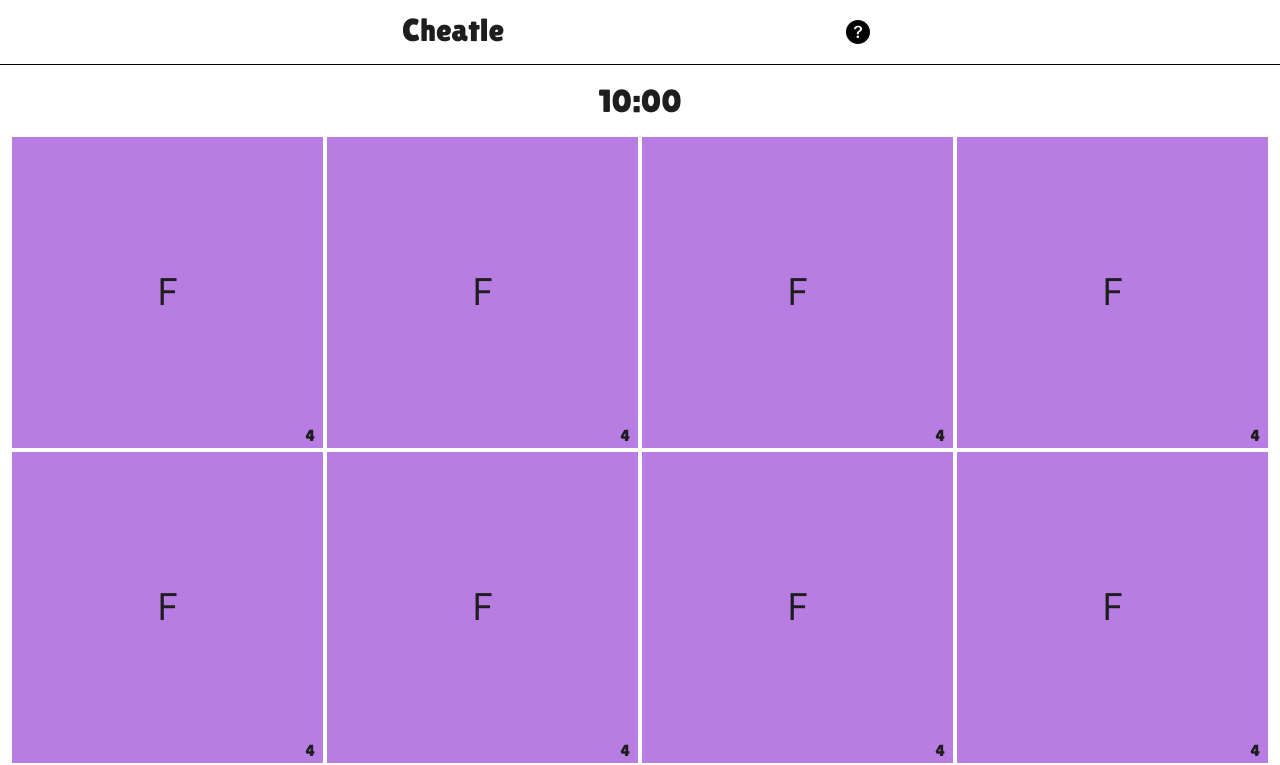
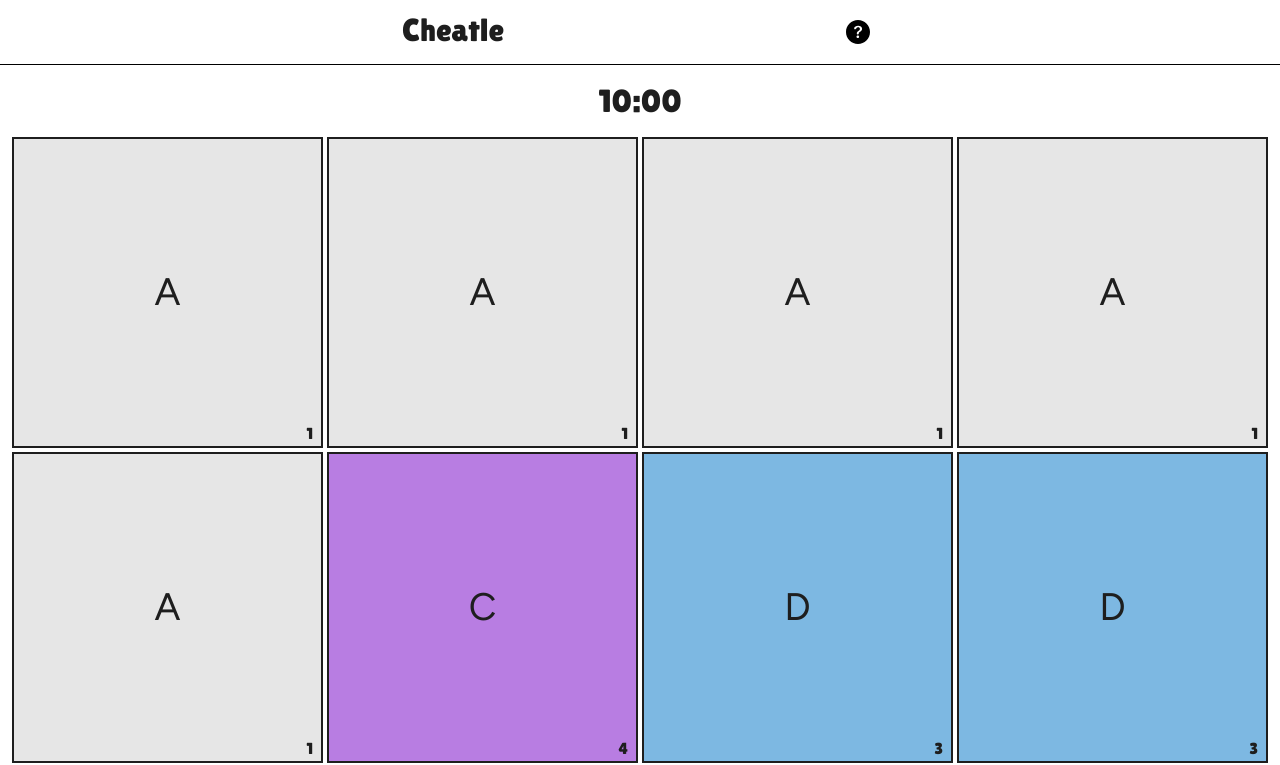
Before and after one commit to smyler3/Cheatle, a React (Vite) app: page / in a window 1280 px wide. Shown: the top 765 px of the page. Built offline with nearby package versions, Linux system fonts and the light colour scheme.

Commit message:
feat: add dice constants, and tile styling

```diff
--- a/src/components/App.tsx
+++ b/src/components/App.tsx
@@ -1,3 +1,4 @@
+import { DICE } from '../constants/dice';
 import ActionButtons from './actionButtons/ActionButtons';
 import './App.css';
 import Clock from './clock/Clock';
@@ -10,25 +11,6 @@ import LiveGuessDisplay from './liveGuessDisplay/LiveGuessDisplay';
 import SubmitButton from './submitButton/SubmitButton';
 import Tile from './tile/Tile';
 
-const TILES = [
-    { text: "F", value: 4 },
-    { text: "F", value: 4 },
-    { text: "F", value: 4 },
-    { text: "F", value: 4 },
-    { text: "F", value: 4 },
-    { text: "F", value: 4 },
-    { text: "F", value: 4 },
-    { text: "F", value: 4 },
-    { text: "F", value: 4 },
-    { text: "F", value: 4 },
-    { text: "F", value: 4 },
-    { text: "F", value: 4 },
-    { text: "F", value: 4 },
-    { text: "F", value: 4 },
-    { text: "F", value: 4 },
-    { text: "F", value: 4 },
-];
-
 const GUESSES = [
     { word: "FFFFF", score: 14 },
     { word: "FFFFF", score: 14 },
@@ -39,14 +21,26 @@ const GUESSES = [
     { word: "FFFFF", score: 14 },
 ];
 
+const extractTilesFromDice = (dice) => {
+    const selected = [];
+
+    for (let i = 0; i < 16; i += 1) {
+        selected[i] = dice[i][0]
+    };
+
+    return selected;
+};
+
 function App() {
+    const diceValues = extractTilesFromDice(DICE);
+
     return (
         <>
             <Header />
             <main>
                 <Clock />
                 <GameBoard>
-                    {TILES.map((tile, index) => {
+                    {diceValues.map((tile, index) => {
                         return (
                             <Tile key={index} tile={tile} />
                         )
--- a/src/components/tile/Tile.module.css
+++ b/src/components/tile/Tile.module.css
@@ -4,7 +4,7 @@
     width: 100%;
     aspect-ratio: 1 / 1;
 
-    background-color: var(--grey-700);
+    border: 2px solid var(--grey-1000);
 }
 
 .text {
--- a/src/components/tile/Tile.tsx
+++ b/src/components/tile/Tile.tsx
@@ -1,10 +1,11 @@
+import { TILE_VALUE_COLOURS } from "../../constants/dice";
 import styles from "./Tile.module.css";
 
 const Tile = ({ key, tile }) => {
     return (
         <span
             className={styles.tile}
-            style={{ backgroundColor: 'var(--purple)' }}
+            style={{ backgroundColor: TILE_VALUE_COLOURS[tile.value] }}
         >
             <div
                 className={styles.text}
--- /dev/null
+++ b/src/constants/dice.ts
@@ -0,0 +1,61 @@
+const TILES = {
+    "A": { text: "A", value: 1 },
+    "B": {text: "B", value: 4 },
+    "C": { text: "C", value: 4 },
+    "D": { text: "D", value: 3 },
+    "E": { text: "E", value: 1 },
+    "F": { text: "F", value: 4 },
+    "G": { text: "G", value: 4 },
+    "H": { text: "H", value: 2 },
+    "I": { text: "I", value: 1 },
+    "J": { text: "J", value: 5 },
+    "K": { text: "K", value: 5 },
+    "L": { text: "L", value: 2 },
+    "M": { text: "M", value: 4 },
+    "N": { text: "N", value: 1 },
+    "O": { text: "O", value: 1 },
+    "P": { text: "P", value: 4 },
+    "Qu": { text: "Qu", value: 5 },
+    "R": { text: "R", value: 2 },
+    "S": { text: "S", value: 1 },
+    "T": { text: "T", value: 1 },
+    "U": { text: "U", value: 3 },
+    "V": { text: "V", value: 4 },
+    "W": { text: "W", value: 3 },
+    "X": { text: "X", value: 5 },
+    "Y": { text: "Y", value: 3 },
+    "Z": { text: "Z", value: 5 },
+};
+
+const DICE = [
+    [TILES.A, TILES.A, TILES.E, TILES.E, TILES.G, TILES.N],
+    [TILES.A, TILES.B, TILES.B, TILES.J, TILES.O, TILES.O],
+    [TILES.A, TILES.C, TILES.H, TILES.O, TILES.P, TILES.S],
+    [TILES.A, TILES.F, TILES.F, TILES.K, TILES.P, TILES.S],
+    [TILES.A, TILES.O, TILES.O, TILES.T, TILES.T, TILES.W],
+    [TILES.C, TILES.I, TILES.M, TILES.O, TILES.T, TILES.U],
+    [TILES.D, TILES.E, TILES.I, TILES.L, TILES.R, TILES.X],
+    [TILES.D, TILES.E, TILES.L, TILES.R, TILES.V, TILES.Y],
+    [TILES.D, TILES.I, TILES.S, TILES.T, TILES.T, TILES.Y],
+    [TILES.E, TILES.E, TILES.G, TILES.H, TILES.N, TILES.W],
+    [TILES.E, TILES.E, TILES.I, TILES.N, TILES.S, TILES.U],
+    [TILES.E, TILES.H, TILES.R, TILES.T, TILES.V, TILES.W],
+    [TILES.E, TILES.I, TILES.O, TILES.S, TILES.S, TILES.T],
+    [TILES.E, TILES.L, TILES.R, TILES.T, TILES.T, TILES.Y],
+    [TILES.H, TILES.I, TILES.M, TILES.N, TILES.U, TILES.Qu],
+    [TILES.H, TILES.L, TILES.N, TILES.N, TILES.R, TILES.Z],
+];
+
+const TILE_VALUE_COLOURS = {
+    1: "var(--grey-700)",
+    2: "var(--green)",
+    3: "var(--blue)",
+    4: "var(--purple)",
+    5: "var(--red)",
+}
+
+export {
+    TILES,
+    DICE,
+    TILE_VALUE_COLOURS,
+};
```
